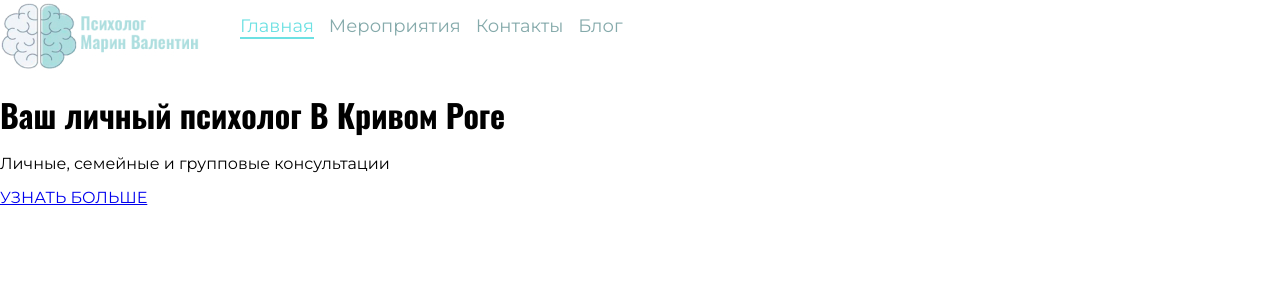
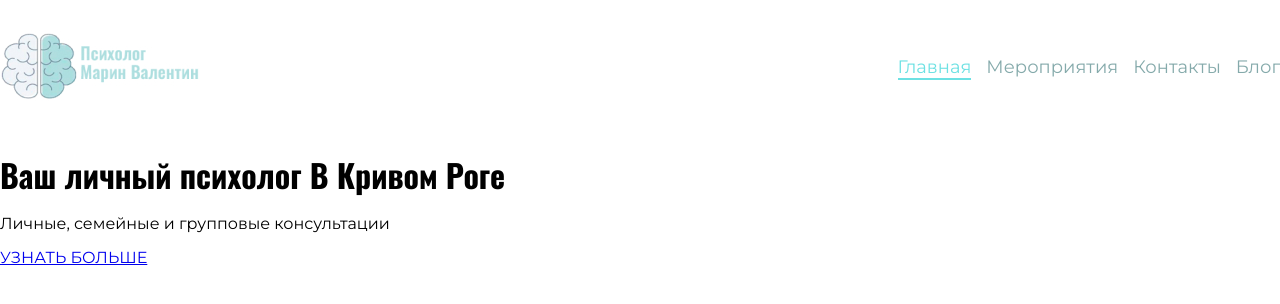
Before and after one commit to sobkoili/sobko-iliya-2.0, a plain HTML site: page index.html in a window 1280 px wide. Drawn offline with Linux system fonts and the light colour scheme.

Commit message:
added header

```diff
--- a/sass/_header.scss
+++ b/sass/_header.scss
@@ -0,0 +1,8 @@
+.header{
+    display: flex;
+    justify-content: space-between;
+    align-items: center;
+    padding-top: 30px;
+    padding-bottom: 30px;
+
+}
--- a/sass/_nav.scss
+++ b/sass/_nav.scss
@@ -1,7 +1,4 @@
-.header{
-    display: flex;
 
-}
 .nav{
    &__list{
     list-style-type: none;
@@ -17,7 +14,7 @@
         border-bottom: 2px solid currentColor;
 
        }
-   }
+    }
 
 
 }
```
Also changed, not shown: css/style.css, 1 other file.
